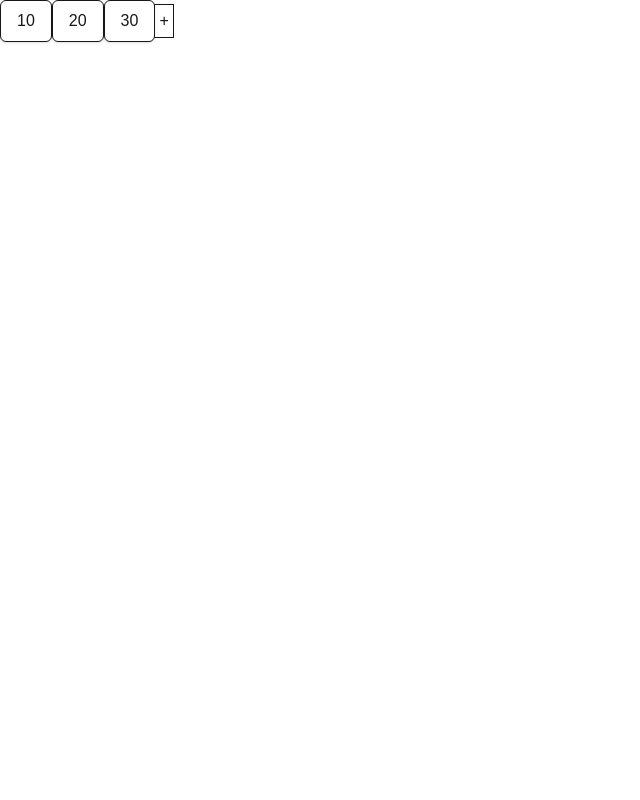
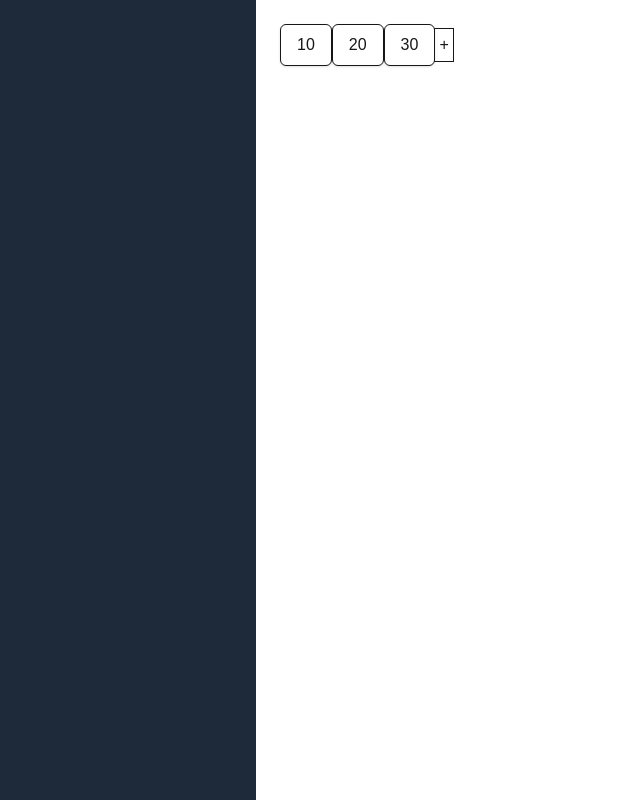
Before and after one commit to sharkpause/dsa_visualize, a Next.js app in the folder dsa_visualize/: page /dsa in a window 1280 px wide. Shown: the whole page, without its empty margins (0-640 px from the left). Built offline with nearby package versions, Linux system fonts and the light colour scheme.

Commit message:
feat: made sidebar skeleton

```diff
--- a/dsa_visualize/app/dsa/page.tsx
+++ b/dsa_visualize/app/dsa/page.tsx
@@ -3,6 +3,14 @@ import LinkedListVisualizer from "@/component/dsa/linkedlist/LinkedListVisualize
 
 export default function DSAPage() {
     return <div>
-        <LinkedListVisualizer />
+        <div className="flex h-screen">
+            <aside className="w-64 bg-gray-800 text-white p-4 hidden md:block">
+
+            </aside>
+
+            <main className="flex-1 p-6">
+                <LinkedListVisualizer />
+            </main>
+        </div>
     </div>
 }
```
